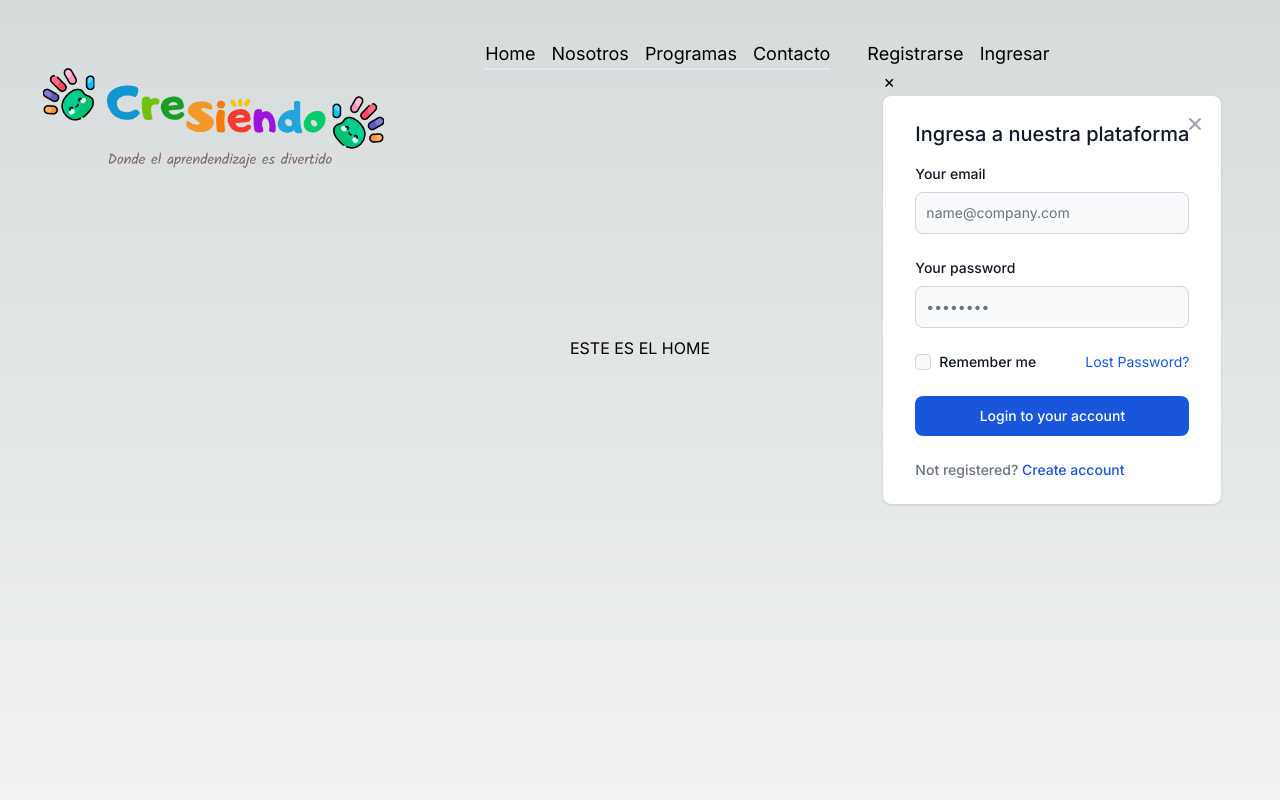
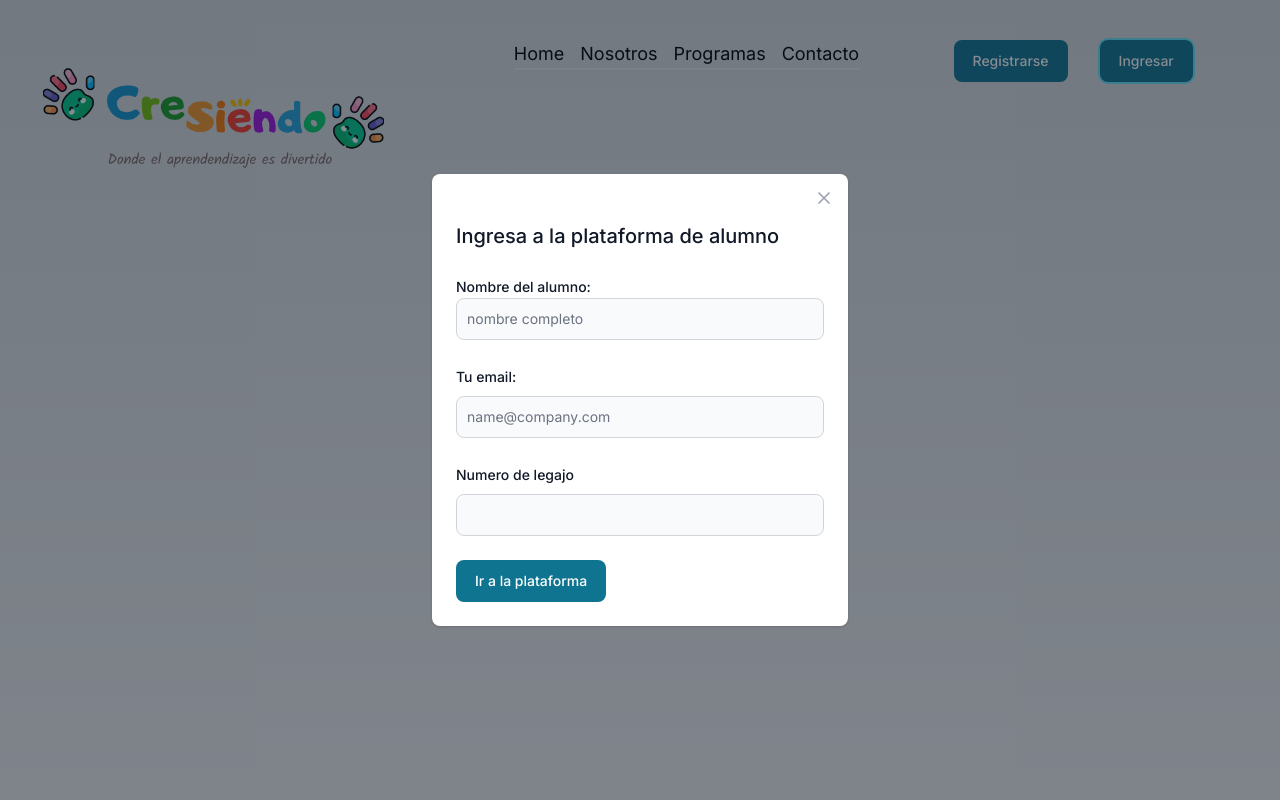
Before and after one commit to Manuel-ElGrillo/kids-garden, a Next.js app: page / in a window 1280 px wide. Both pictures are taken after a click on the button "Ingresar". Shown: the top 800 px of the page. Built offline with nearby package versions, Linux system fonts and the light colour scheme.

Commit message:
login parte 02

```diff
--- a/src/app/Components/footer.tsx
+++ b/src/app/Components/footer.tsx
@@ -29,7 +29,7 @@ export function Footer() {
                 </div>
             </section>
 
-            <Tooltip content="Tooltip content">
+            <Tooltip content="Tooltip content" placement="bottom">
                 <Button>
                     Default tooltip
                 </Button>
--- a/src/app/Components/header.tsx
+++ b/src/app/Components/header.tsx
@@ -1,4 +1,6 @@
 "use client";
+import { Tooltip, Button, Modal, Checkbox, Label, TextInput } from "flowbite-react";
+import { Ingresar } from './ingresar'
 import Link from "next/link";
 import Image from "next/image";
 import logo from "../imagenes/Logo_CreSiendo.png";
@@ -27,8 +29,9 @@ export function Header() {
         setShowModal(!showModal);
     };
 
+
     return (
-        <header className="flex h-60">
+        <header className="flex w-full h-60">
             <section className="flex w-4/12 items-center">
                 <div className="flex justify-center">
                     <Image src={logo} alt="Logo creciendo" className="w-4/5" />
@@ -50,51 +53,15 @@ export function Header() {
                 </nav>
 
                 {/* Login y registro */}
-                <div className="space-x-4 text-lg">
-                    <button>Registrarse</button>
+                <div className="flex place-self-start space-x-8 text-lg">
+                    <Button>Registrarse</Button>
 
-                    <button onClick={handleModalToggle}>Ingresar</button>
-                    {showModal && (
-                        <div className="modal">
-                            <div className="modal-content">
-                                <span className="close" onClick={handleModalToggle}>
-                                    &times;
-                                </span>
-                                <div className="relative bg-white rounded-lg shadow dark:bg-gray-700">
-                                    <button type="button" className="absolute top-3 right-2.5 text-gray-400 bg-transparent hover:bg-gray-200 hover:text-gray-900 rounded-lg text-sm p-1.5 ml-auto inline-flex items-center dark:hover:bg-gray-800 dark:hover:text-white" data-modal-hide="authentication-modal">
-                                        <svg aria-hidden="true" className="w-5 h-5" fill="currentColor" viewBox="0 0 20 20" xmlns="http://www.w3.org/2000/svg"><path fill-rule="evenodd" d="M4.293 4.293a1 1 0 011.414 0L10 8.586l4.293-4.293a1 1 0 111.414 1.414L11.414 10l4.293 4.293a1 1 0 01-1.414 1.414L10 11.414l-4.293 4.293a1 1 0 01-1.414-1.414L8.586 10 4.293 5.707a1 1 0 010-1.414z" clip-rule="evenodd"></path></svg>
-                                        <span className="sr-only">Close modal</span>
-                                    </button>
-                                    <div className="px-6 py-6 lg:px-8">
-                                        <h3 className="mb-4 text-xl font-medium text-gray-900 dark:text-white">Ingresa a nuestra plataforma</h3>
-                                        <form className="space-y-6" action="#">
-                                            <div>
-                                                <label htmlFor="email" className="block mb-2 text-sm font-medium text-gray-900 dark:text-white">Your email</label>
-                                                <input type="email" name="email" id="email" className="bg-gray-50 border border-gray-300 text-gray-900 text-sm rounded-lg focus:ring-blue-500 focus:border-blue-500 block w-full p-2.5 dark:bg-gray-600 dark:border-gray-500 dark:placeholder-gray-400 dark:text-white" placeholder="name@company.com" required></input>
-                                            </div>
-                                            <div>
-                                                <label htmlFor="password" className="block mb-2 text-sm font-medium text-gray-900 dark:text-white">Your password</label>
-                                                <input type="password" name="password" id="password" placeholder="••••••••" className="bg-gray-50 border border-gray-300 text-gray-900 text-sm rounded-lg focus:ring-blue-500 focus:border-blue-500 block w-full p-2.5 dark:bg-gray-600 dark:border-gray-500 dark:placeholder-gray-400 dark:text-white" required></input>
-                                            </div>
-                                            <div className="flex justify-between">
-                                                <div className="flex items-start">
-                                                    <div className="flex items-center h-5">
-                                                        <input id="remember" type="checkbox" value="" className="w-4 h-4 border border-gray-300 rounded bg-gray-50 focus:ring-3 focus:ring-blue-300 dark:bg-gray-600 dark:border-gray-500 dark:focus:ring-blue-600 dark:ring-offset-gray-800 dark:focus:ring-offset-gray-800" required></input>
-                                                    </div>
-                                                    <label htmlFor="remember" className="ml-2 text-sm font-medium text-gray-900 dark:text-gray-300">Remember me</label>
-                                                </div>
-                                                <a href="#" className="text-sm text-blue-700 hover:underline dark:text-blue-500">Lost Password?</a>
-                                            </div>
-                                            <button type="submit" className="w-full text-white bg-blue-700 hover:bg-blue-800 focus:ring-4 focus:outline-none focus:ring-blue-300 font-medium rounded-lg text-sm px-5 py-2.5 text-center dark:bg-blue-600 dark:hover:bg-blue-700 dark:focus:ring-blue-800">Login to your account</button>
-                                            <div className="text-sm font-medium text-gray-500 dark:text-gray-300">
-                                                Not registered? <a href="#" className="text-blue-700 hover:underline dark:text-blue-500">Create account</a>
-                                            </div>
-                                        </form>
-                                    </div>
-                                </div>
-                            </div>
-                        </div>
-                    )}
+                    <div>
+                        <Tooltip className="flex items-center h-20 w-52 text-center" content="Esta seccion es solo para alumnos registrados" placement="bottom" arrow={false}>
+                            <Ingresar />
+                        </Tooltip>
+                    </div>
+
                 </div>
             </section>
         </header>
--- /dev/null
+++ b/src/app/Components/ingresar.tsx
@@ -0,0 +1,45 @@
+'use client';
+
+import { Button, Checkbox, Label, Modal, TextInput } from 'flowbite-react';
+import React, { useState } from 'react';
+
+export function Ingresar() {
+
+  const [openModal, setOpenModal] = useState<string | undefined>();
+  const props = { openModal, setOpenModal };
+
+  return (
+    <div>
+        <Button onClick={() => props.setOpenModal('form-elements')}>Ingresar</Button>
+        <Modal show={props.openModal === 'form-elements'} size="md" popup onClose={() => props.setOpenModal(undefined)}>
+          <Modal.Header />
+          <Modal.Body>
+            <div className="space-y-6">
+              <h3 className="text-xl font-medium text-gray-900 dark:text-white">Ingresa a la plataforma de alumno</h3>
+              <div>
+                <div>
+                  <Label htmlFor="text" value="Nombre del alumno:" />
+                </div>
+                <TextInput id="text" placeholder="nombre completo" required />
+              </div>
+              <div>
+                <div className="mb-2 block">
+                  <Label htmlFor="email" value="Tu email:" />
+                </div>
+              <TextInput id="email" placeholder="name@company.com" required />
+              </div>
+              <div>
+                <div className="mb-2 block">
+                  <Label htmlFor="password" value="Numero de legajo" />
+                </div>
+              <TextInput id="password" type="password" required />
+              </div>
+              <div className="w-full">
+                <Button>Ir a la plataforma</Button>
+              </div>
+            </div>
+          </Modal.Body>
+        </Modal>
+    </div>
+  );
+}
--- a/src/app/page.tsx
+++ b/src/app/page.tsx
@@ -10,7 +10,7 @@ export default function Home() {
   };
 
   return (
-    <main className="flex min-h-screen flex-col items-center justify-between p-24">
+    <main className="flex min-h-screen w-screen flex-col items-center justify-between p-24">
         <h1>
           ESTE ES EL HOME
         </h1>
```
